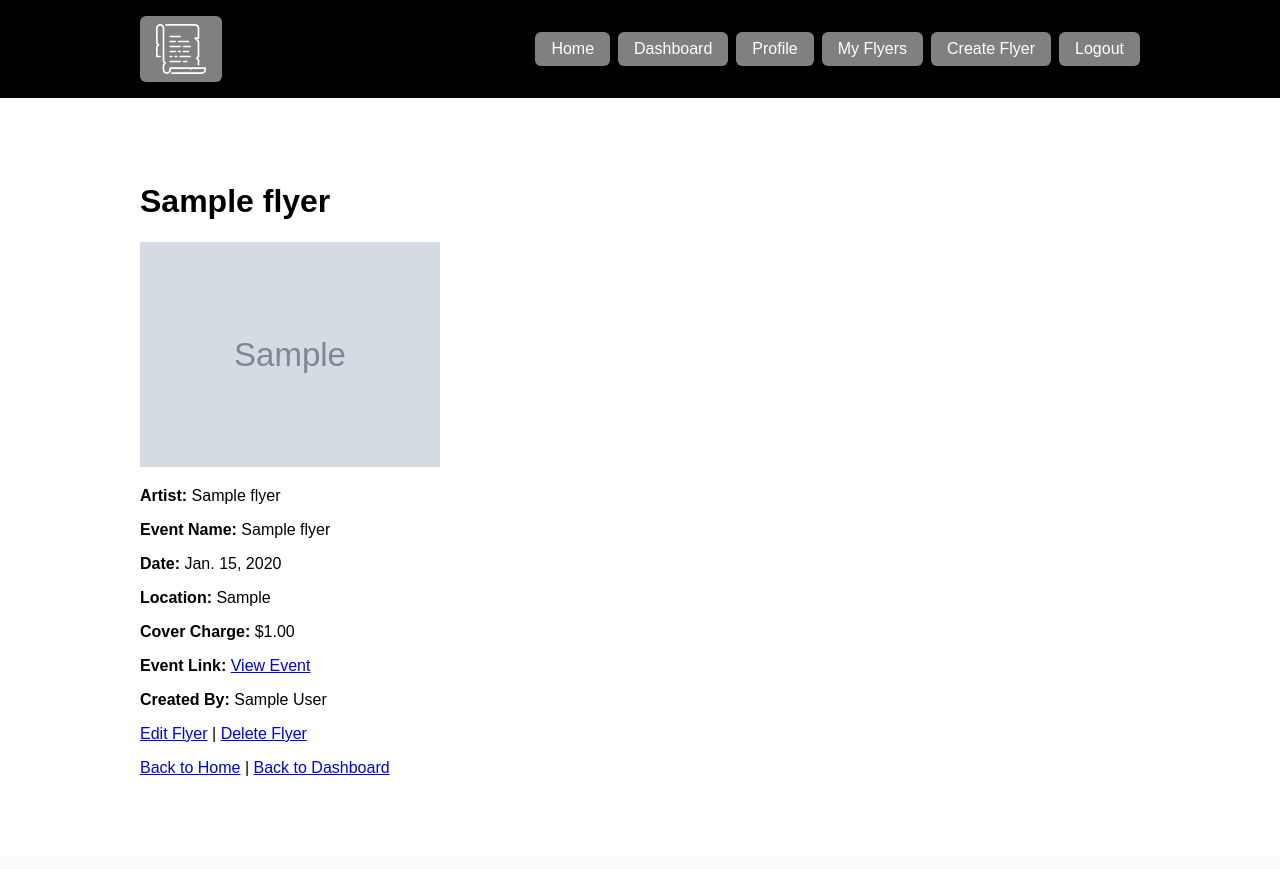
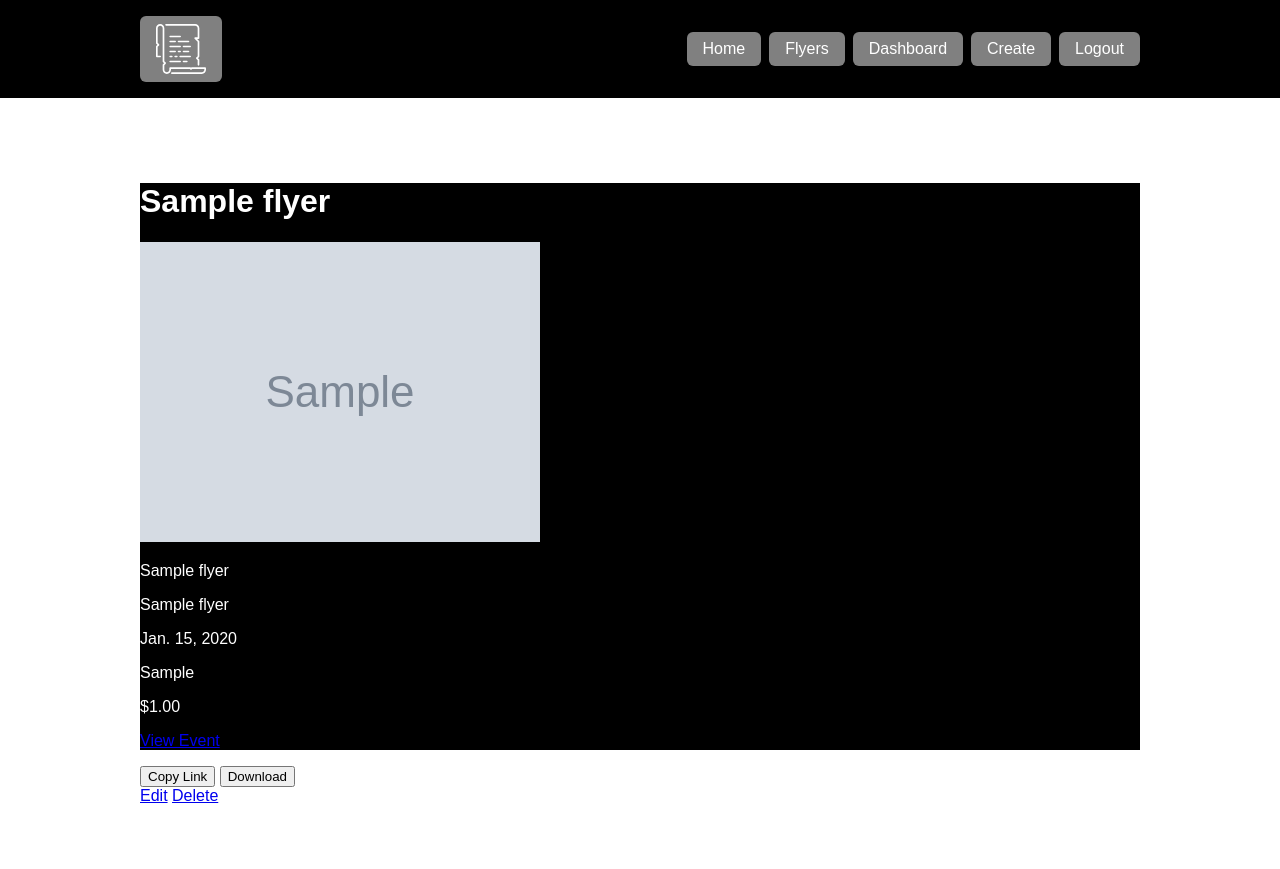
Before and after one commit to Sahtorin/Team-2-Final, a Django app: page /flyers/1/ in a window 1280 px wide. Before the commit the page ends 776 px from the top, so only its background shows below. Run offline with Django 5.2, Linux system fonts and the light colour scheme; a user stored in the database is signed in; tables that the repository leaves empty hold one stand-in row (values such as "Sample post"); grey boxes marked "Sample" are stand-in pictures; some web fonts are replaced.

Commit message:
first push

```diff
--- a/templates/flyer_app/base.html
+++ b/templates/flyer_app/base.html
@@ -6,6 +6,9 @@
     <meta name="viewport" content="width=device-width, initial-scale=1.0">
     <title>{% block title %}Flyer App{% endblock %}</title>
     <link rel="stylesheet" href="{% static 'css/styles.css' %}">
+    {% if flyer.font_family %}
+    <link href="https://fonts.googleapis.com/css2?family={{ flyer.font_family|urlencode }}&display=swap" rel="stylesheet">
+    {% endif %}
 </head>
 <body>
     <header>
@@ -16,22 +19,20 @@
                 </a>
             </div>
 
-            <div>
+            <div class="nav-links">
                 <a href="{% url 'home' %}">Home</a>
+                <a href="{% url 'flyer_list' %}">Flyers</a>
 
                 {% if user.is_authenticated %}
                     <a href="{% url 'dashboard' %}">Dashboard</a>
-                    <a href="{% url 'profile_detail' %}">Profile</a>
-                    <a href="{% url 'flyer_list' %}">My Flyers</a>
-                    <a href="{% url 'flyer_create' %}">Create Flyer</a>
+                    <a href="{% url 'flyer_create' %}">Create</a>
 
-                    <form method="post" action="{% url 'logout' %}">
-                        {% csrf_token %}
-                        <button type="submit">Logout</button>
-                    </form>
+                <form method="post" action="{% url 'logout' %}">
+                    {% csrf_token %}
+                    <button type="submit">Logout</button>
+                </form>
                 {% else %}
                     <a href="{% url 'login' %}">Login</a>
-                    <a href="{% url 'register' %}">Register</a>
                 {% endif %}
             </div>
         </div>
--- a/templates/flyer_app/flyer_detail.html
+++ b/templates/flyer_app/flyer_detail.html
@@ -3,45 +3,78 @@
 {% block title %}{{ flyer.flyer_name }}{% endblock %}
 
 {% block content %}
-<h1>{{ flyer.flyer_name }}</h1>
+<div class="flyer-page">
+
+    <!-- FLYER -->
+    <div class="flyer-container"
+         style="
+            font-family: {{ flyer.font_family }};
+            color: {{ flyer.font_color }};
+            background-color: {{ flyer.background_color }};
+         ">
+
+        <h1 class="flyer-title">{{ flyer.flyer_name }}</h1>
 
         {% if flyer.flyer_image %}
-    <img src="{{ flyer.flyer_image.url }}" alt="{{ flyer.flyer_name }}" style="max-width: 300px;">
+            <img src="{{ flyer.flyer_image.url }}" class="flyer-image">
         {% endif %}
 
-<p><strong>Artist:</strong> {{ flyer.artist_name }}</p>
+        <p class="flyer-text">{{ flyer.artist_name }}</p>
 
         {% if flyer.event_name %}
-    <p><strong>Event Name:</strong> {{ flyer.event_name }}</p>
+            <p class="flyer-text">{{ flyer.event_name }}</p>
         {% endif %}
 
-<p><strong>Date:</strong> {{ flyer.event_date }}</p>
-<p><strong>Location:</strong> {{ flyer.event_location }}</p>
+        <p class="flyer-text">{{ flyer.event_date }}</p>
+        <p class="flyer-text">{{ flyer.event_location }}</p>
 
         {% if flyer.cover_charge %}
-    <p><strong>Cover Charge:</strong> ${{ flyer.cover_charge }}</p>
+            <p class="flyer-text">${{ flyer.cover_charge }}</p>
         {% endif %}
 
         {% if flyer.event_link %}
             <p>
-        <strong>Event Link:</strong>
-        <a href="{{ flyer.event_link }}" target="_blank" rel="noopener noreferrer">View Event</a>
+                <a href="{{ flyer.event_link }}" target="_blank">View Event</a>
             </p>
         {% endif %}
 
-<p><strong>Created By:</strong> {{ flyer.profile.display_name }}</p>
+    </div>
 
+    <!-- ACTIONS -->
+    <div class="flyer-actions">
+        <button onclick="copyLink()">Copy Link</button>
+        <button onclick="downloadFlyer()">Download</button>
+    </div>
+
+    <!-- OWNER ACTIONS -->
     {% if user.is_authenticated and flyer.profile.user == user %}
-    <p>
-        <a href="{% url 'flyer_edit' flyer.pk %}">Edit Flyer</a> |
-        <a href="{% url 'flyer_delete' flyer.pk %}">Delete Flyer</a>
-    </p>
+    <div class="flyer-owner-actions">
+        <a href="{% url 'flyer_edit' flyer.pk %}">Edit</a>
+        <a href="{% url 'flyer_delete' flyer.pk %}">Delete</a>
+    </div>
     {% endif %}
 
-<p>
-    <a href="{% url 'home' %}">Back to Home</a>
-    {% if user.is_authenticated %}
-        | <a href="{% url 'dashboard' %}">Back to Dashboard</a>
-    {% endif %}
-</p>
+</div>
+
+<!-- JS -->
+<script src="https://cdn.jsdelivr.net/npm/html2canvas@1.4.1/dist/html2canvas.min.js"></script>
+
+<script>
+function copyLink() {
+    navigator.clipboard.writeText(window.location.href);
+    alert("Link copied!");
+}
+
+function downloadFlyer() {
+    const flyer = document.querySelector(".flyer-container");
+
+    html2canvas(flyer).then(canvas => {
+        const link = document.createElement("a");
+        link.download = "flyer.png";
+        link.href = canvas.toDataURL();
+        link.click();
+    });
+}
+</script>
+
 {% endblock %}
```
Lines whose indentation alone changed are shown as unchanged.
